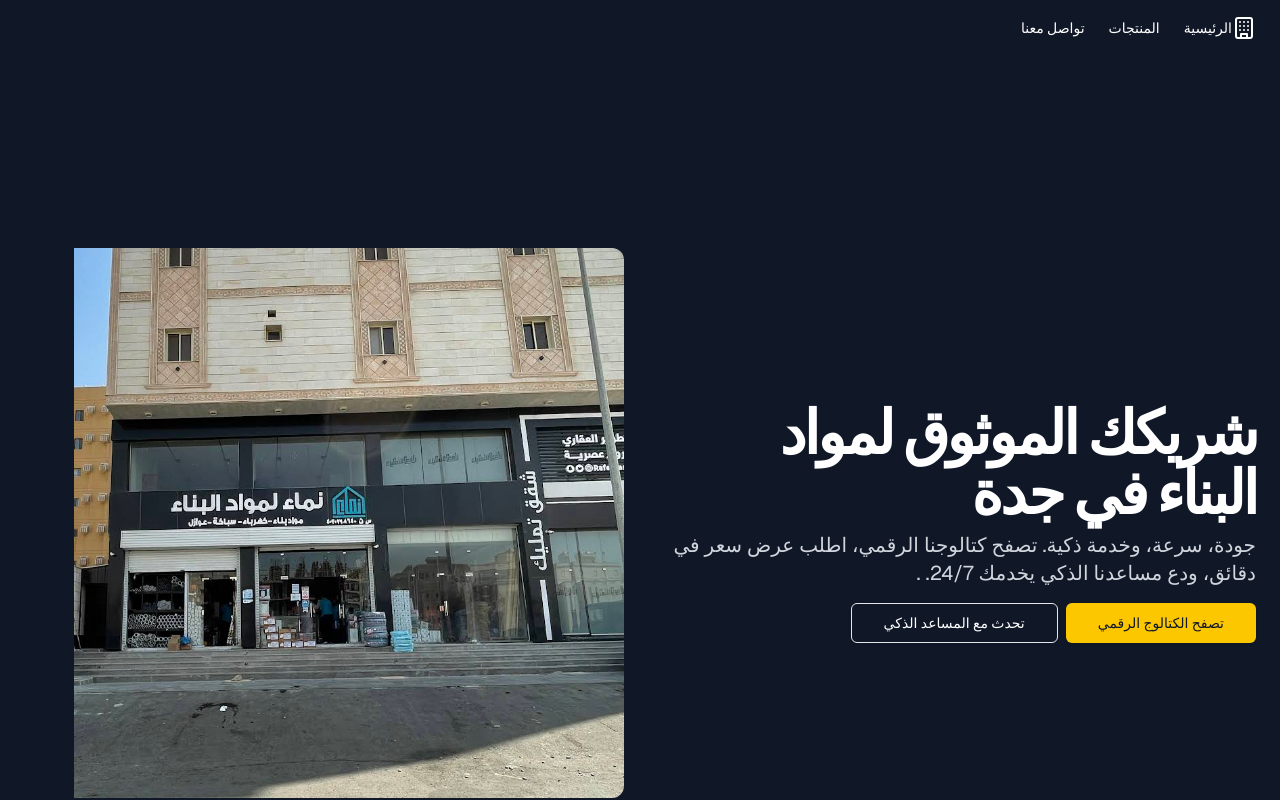
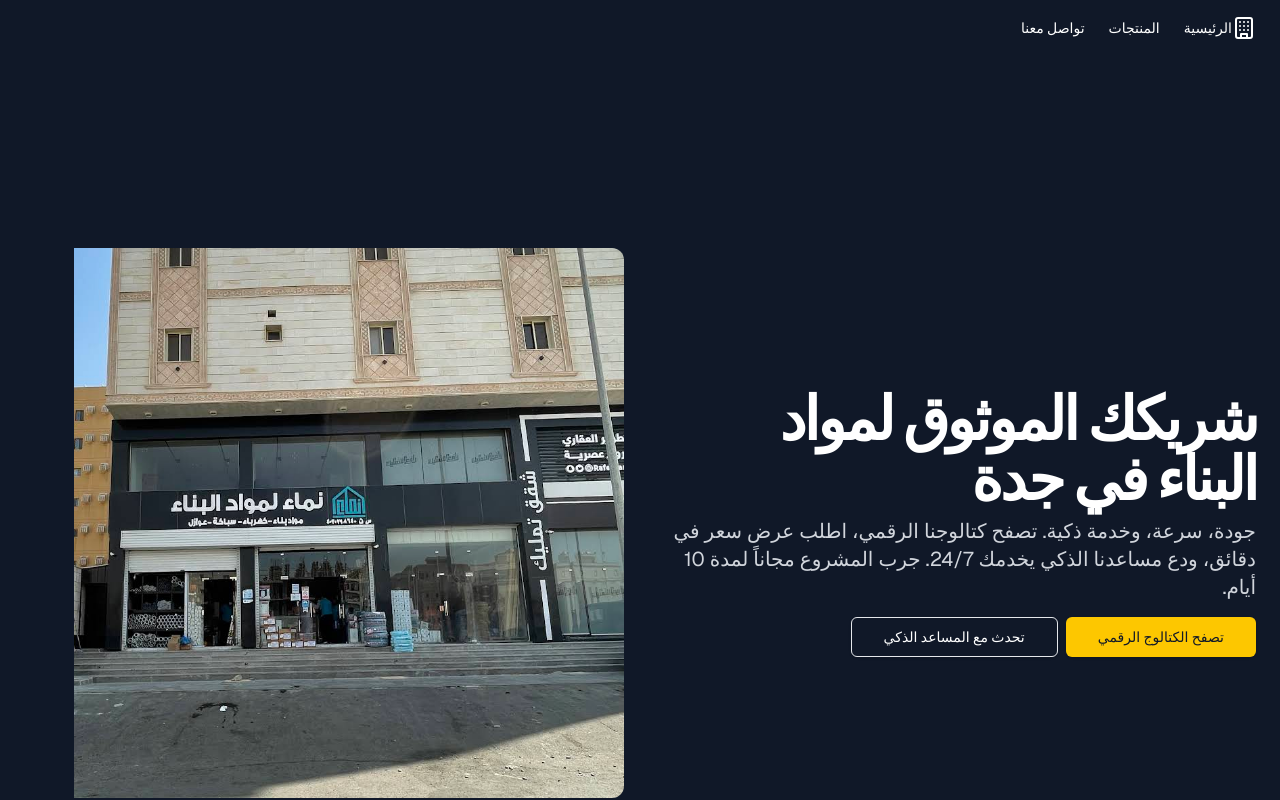
Before and after one commit to twfeeqg-thub/v0-namaa-building-materials-landing-page, a Next.js app: page / in a window 1280 px wide. Shown: the top 800 px of the page. Built offline with nearby package versions, Linux system fonts and the light colour scheme; grey boxes are pictures that could not be loaded.

Commit message:
Update page.tsx

```diff
--- a/app/page.tsx
+++ b/app/page.tsx
@@ -44,7 +44,7 @@ export default function Component() {
                     شريكك الموثوق لمواد البناء في جدة
                   </h1>
                   <p className="max-w-[600px] text-gray-300 md:text-xl">
-                    جودة، سرعة، وخدمة ذكية. تصفح كتالوجنا الرقمي، اطلب عرض سعر في دقائق، ودع مساعدنا الذكي يخدمك 24/7. .
+                    جودة، سرعة، وخدمة ذكية. تصفح كتالوجنا الرقمي، اطلب عرض سعر في دقائق، ودع مساعدنا الذكي يخدمك 24/7. جرب المشروع مجاناً لمدة 10 أيام.
                   </p>
                 </div>
                 <div className="flex flex-col gap-2 min-[400px]:flex-row">
```
